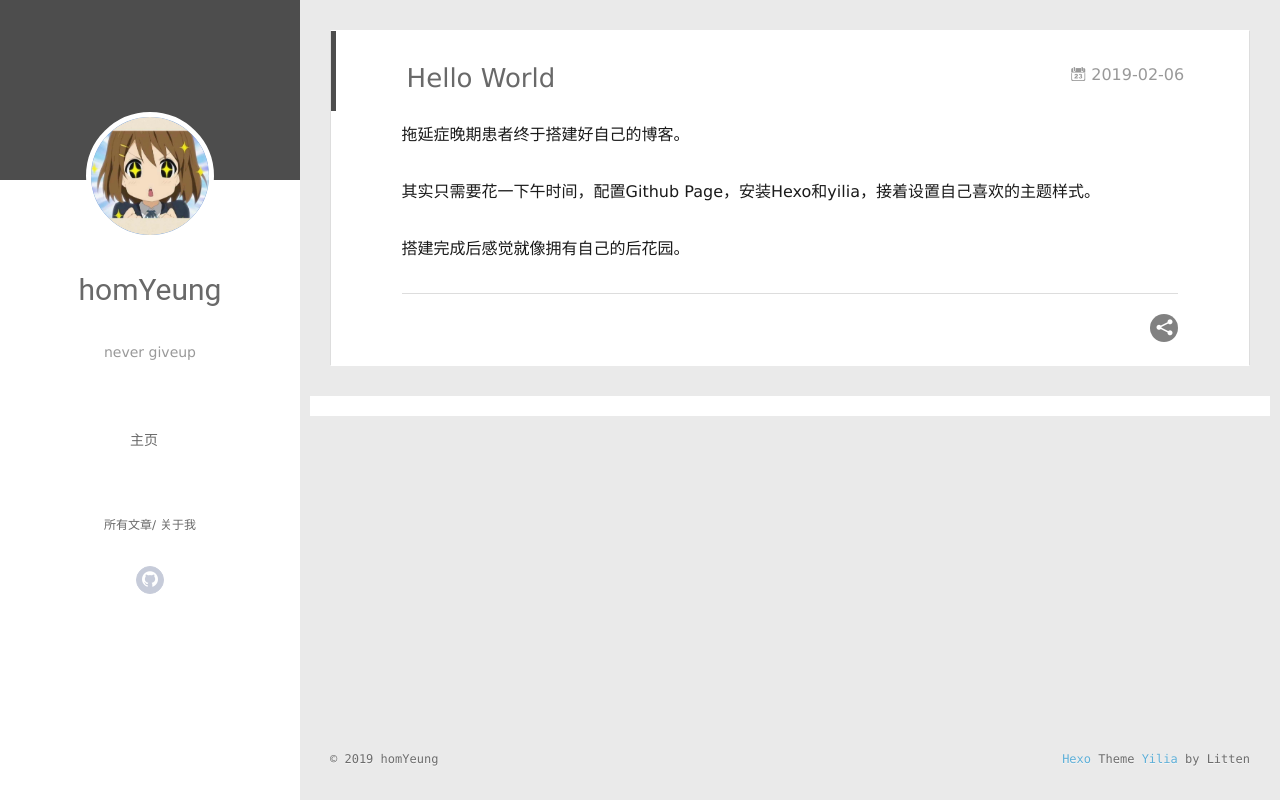
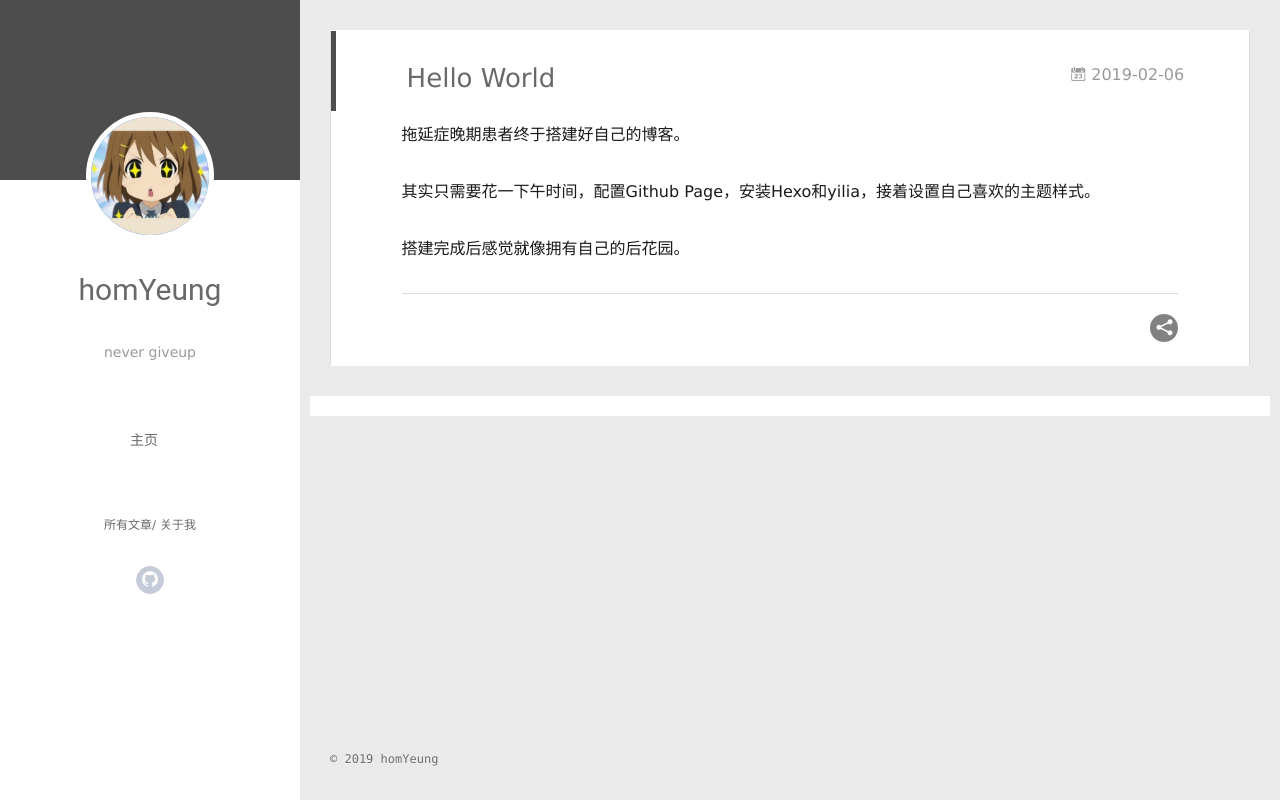
Before and after one commit to homYang/homYang.github.io, a plain HTML site: page 2019/02/06/hello-world/index.html in a window 1280 px wide. Drawn offline with Linux system fonts and the light colour scheme; a script that the page names is missing.

Commit message:
Site updated: 2019-02-08 17:59:49

```diff
--- a/2019/02/06/hello-world/index.html
+++ b/2019/02/06/hello-world/index.html
@@ -302,9 +302,6 @@ var _hmt = _hmt || [];
     	<div class="footer-left">
     		&copy; 2019 homYeung
     	</div>
-      	<div class="footer-right">
-      		<a href="http://hexo.io/" target="_blank">Hexo</a>  Theme <a href="https://github.com/litten/hexo-theme-yilia" target="_blank">Yilia</a> by Litten
-      	</div>
     </div>
   </div>
 </footer>
```
Also changed, not shown: archives/2019/02/index.html (+0 -3 lines), archives/2019/index.html (+0 -3 lines), archives/index.html (+0 -3 lines), index.html (+0 -3 lines).
